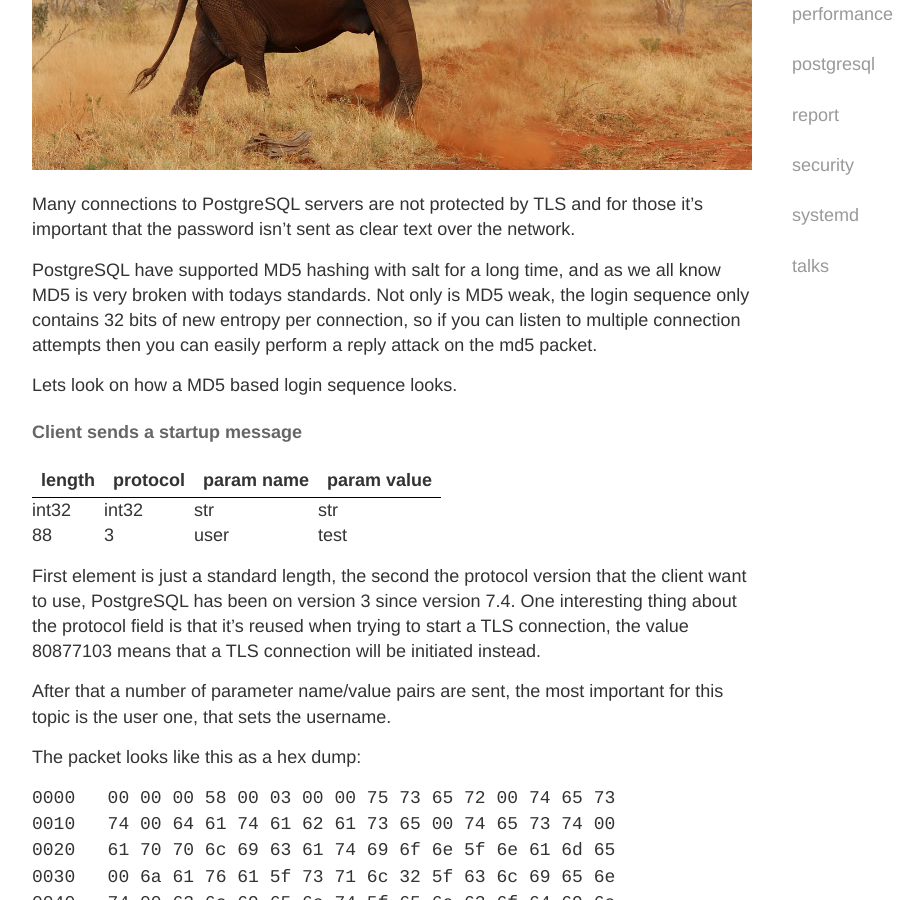
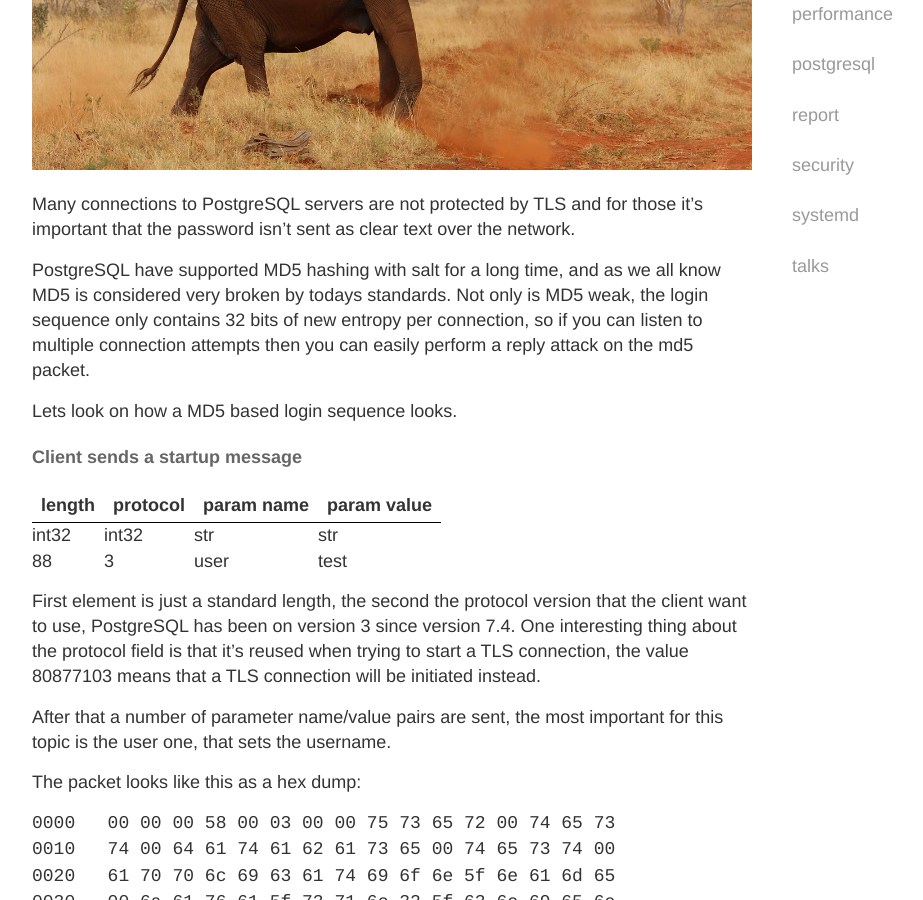
Before and after one commit to labanskoller/hackeriet_blog, a Jekyll site: the page built from _posts/2018-11-19-Better-password-hashing-in-PostgreSQL.md, in a window 1280 px wide and 900 px high, scrolled down 606 px. Shown: the whole window, without its empty margins (248-1171 px from the left). Built offline with Jekyll 4.4.1, drawn with Linux system fonts in a browser that asks for light colours; some of the changed text lies outside the part shown.

Commit message:
editor feedback from fnords

```diff
--- a/_posts/2018-11-19-Better-password-hashing-in-PostgreSQL.md
+++ b/_posts/2018-11-19-Better-password-hashing-in-PostgreSQL.md
@@ -11,7 +11,7 @@ Many connections to PostgreSQL servers are not protected by TLS and for those it
 important that the password isn't sent as clear text over the network.
 
 PostgreSQL have supported MD5 hashing with salt for a long time, and as we all know
-MD5 is very broken with todays standards. Not only is MD5 weak, the login sequence
+MD5 is considered very broken by todays standards. Not only is MD5 weak, the login sequence
 only contains 32 bits of new entropy per connection, so if you can listen to
 multiple connection attempts then you can easily perform a reply attack on the md5
 packet.
```
Also changed, not shown: other parts of _posts/2018-11-19-Better-password-hashing-in-PostgreSQL.md (+2 -1 lines).
